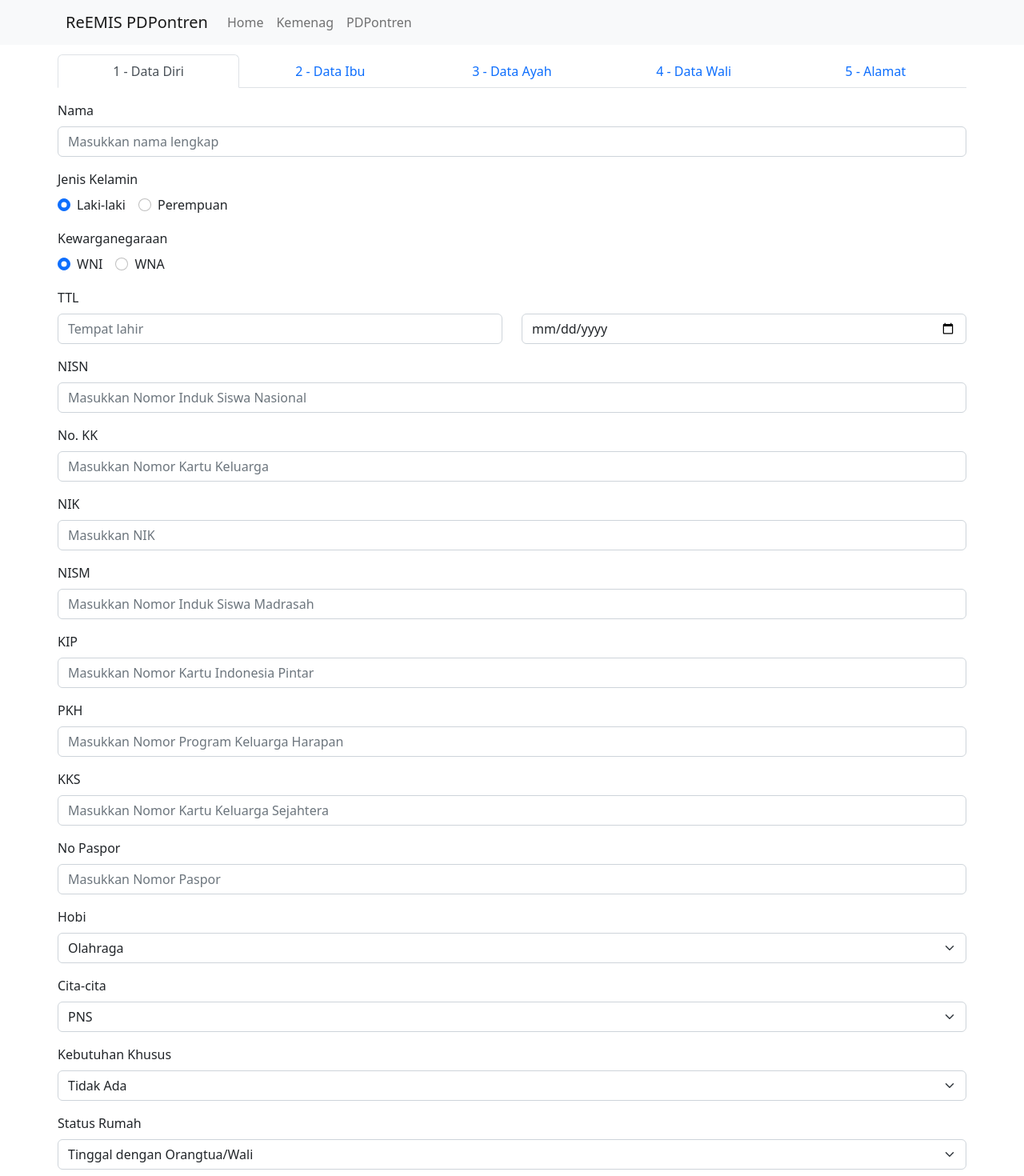
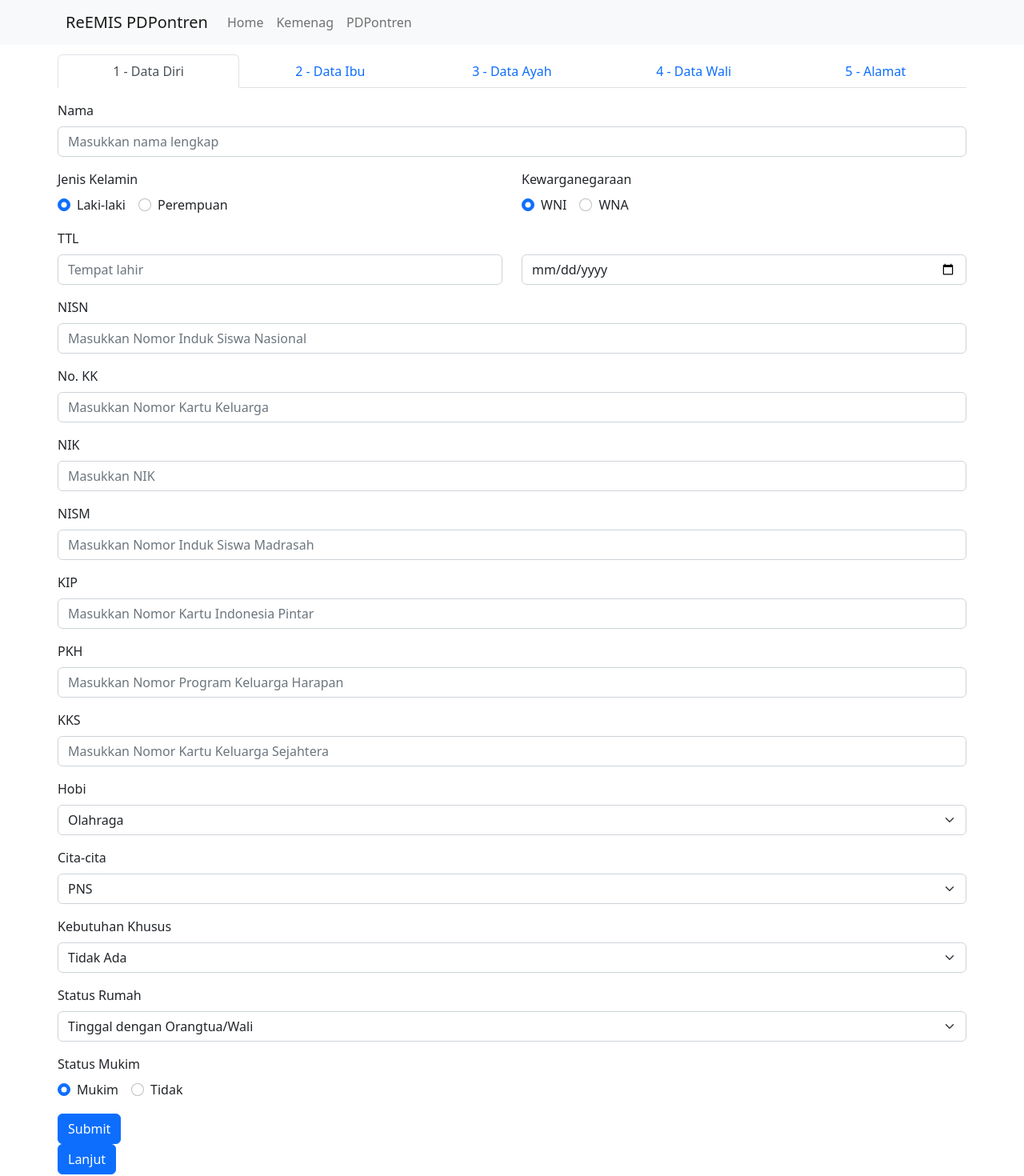
Before and after one commit to athdromeda/reemis, a Next.js app: page / in a window 1280 px wide. Shown: the top 1470 px of the page at 80% size. Built offline with nearby package versions, Linux system fonts and the light colour scheme.

Commit message:
refactor: use state to toggle paspor form

```diff
--- a/Tabs/Tab1.js
+++ b/Tabs/Tab1.js
@@ -13,6 +13,8 @@ const Tab1 = () => {
         <Form.Control type="text" placeholder="Masukkan nama lengkap" />
       </Form.Group>
 
+      <Row>
+        <Col>
           <Form.Group className="mb-3" controlId="formBasicEmail">
             <Form.Label>Jenis Kelamin</Form.Label>
             <br />
@@ -32,26 +34,35 @@ const Tab1 = () => {
               id="inline-radio-2"
             />
           </Form.Group>
-
+        </Col>
+        <Col>
           <Form.Group className="mb-3" controlId="formBasicEmail">
             <Form.Label>Kewarganegaraan</Form.Label>
             <br />
+
             <Form.Check
               inline
               label="WNI"
               name="group2"
               type="radio"
+              value="WNI"
               id="inline-radio-1"
-          checked
+              onClick={() => setWNA(false)}
+              checked={!isWNA}
             />
             <Form.Check
               inline
               label="WNA"
               name="group2"
               type="radio"
+              value="WNA"
+              onClick={() => setWNA(true)}
               id="inline-radio-2"
+              checked={isWNA}
             />
           </Form.Group>
+        </Col>
+      </Row>
 
       <Form.Group className="mb-3" controlId="formBasicEmail">
         <Form.Label>TTL</Form.Label>
@@ -115,10 +126,12 @@ const Tab1 = () => {
         />
       </Form.Group>
 
+      {isWNA && (
         <Form.Group className="mb-3" controlId="formBasicEmail">
           <Form.Label>No Paspor</Form.Label>
           <Form.Control type="text" placeholder="Masukkan Nomor Paspor" />
         </Form.Group>
+      )}
 
       <Form.Group className="mb-3" controlId="formBasicEmail">
         <Dropdown label="Hobi" options={DropdownOptions.hobi} />
--- a/pages/index.js
+++ b/pages/index.js
@@ -8,6 +8,7 @@ import Tab2 from "../Tabs/Tab2";
 import Tab3 from "../Tabs/Tab3";
 import Tab4 from "../Tabs/Tab4";
 import Tab5 from "../Tabs/Tab5";
+import { Button } from "react-bootstrap";
 
 export default function Home() {
   return (
@@ -27,7 +28,7 @@ export default function Home() {
 }
 
 function ControlledTabs() {
-  const [key, setKey] = useState("home");
+  const [key, setKey] = useState("1");
 
   return (
     <Tabs
@@ -37,20 +38,25 @@ function ControlledTabs() {
       className="mb-3"
       justify
     >
-      <Tab eventKey="home" title="1 - Data Diri">
+      <Tab eventKey="1" title="1 - Data Diri">
         <Tab1 />
+        <Button onClick={()=>{setKey(2)}}>Lanjut</Button>
       </Tab>
-      <Tab eventKey="profile" title="2 - Data Ibu">
+      <Tab eventKey="2" title="2 - Data Ibu">
         <Tab2 />
+        <Button onClick={()=>{setKey(3)}}>Lanjut</Button>
       </Tab>
-      <Tab eventKey="contact" title="3 - Data Ayah">
+      <Tab eventKey="3" title="3 - Data Ayah">
         <Tab3/>
+        <Button onClick={()=>{setKey(4)}}>Lanjut</Button>
       </Tab>
       <Tab eventKey="4" title="4 - Data Wali">
         <Tab4/>
+        <Button onClick={()=>{setKey(5)}}>Lanjut</Button>
       </Tab>
       <Tab eventKey="5" title="5 - Alamat">
         <Tab5/>
+        <Button onClick={()=>{setKey(1)}}>Lanjut</Button>
       </Tab>
     </Tabs>
   );
```
Lines whose indentation alone changed are shown as unchanged.
